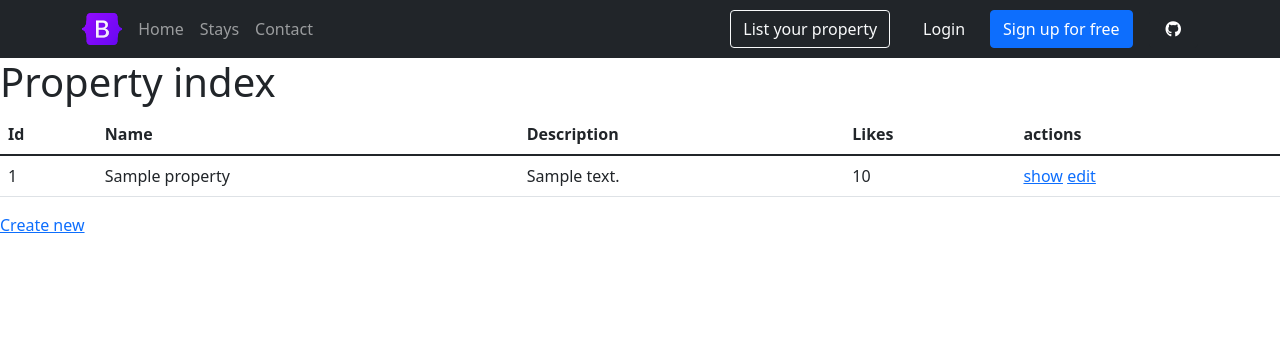
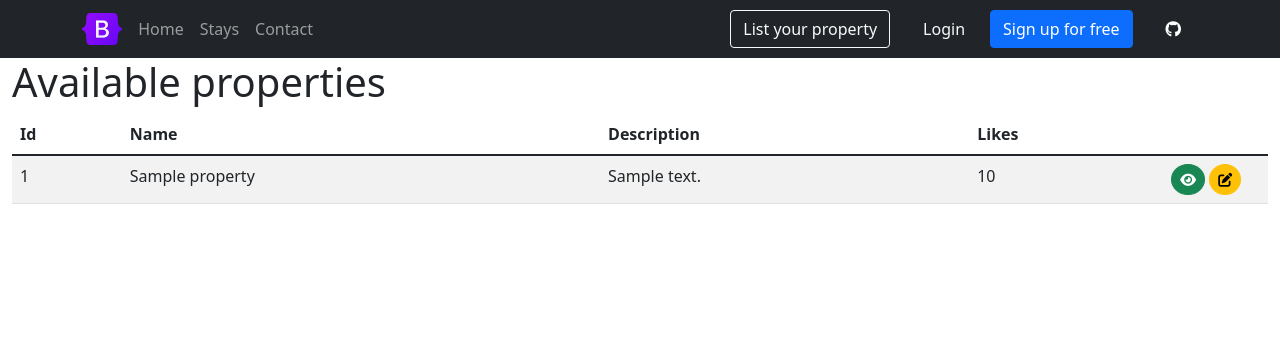
Before and after one commit to AlexBirchi/Basic-Booking-System, a Symfony app: template templates/property/index.html.twig in a window 1280 px wide. Shown: the top 358 px of the page. Run offline with Twig, Linux system fonts and the light colour scheme; the template is opened without the code that fills it: most values are stand-ins (such as "Sample title", 1, 10 or a date in 2020); some libraries are stand-ins or nearby versions.

Commit message:
Added authentication check for new/edit/delete room/property and changed some layout elements

```diff
--- a/src/Controller/PropertyController.php
+++ b/src/Controller/PropertyController.php
@@ -25,6 +25,8 @@ class PropertyController extends AbstractController
     #[Route('/new', name: 'property_new', methods: ['GET', 'POST'])]
     public function new(Request $request, EntityManagerInterface $entityManager): Response
     {
+        $this->denyAccessUnlessGranted('IS_AUTHENTICATED_FULLY');
+
         $property = new Property();
         $form = $this->createForm(PropertyType::class, $property);
         $form->handleRequest($request);
@@ -53,6 +55,8 @@ class PropertyController extends AbstractController
     #[Route('/{id}/edit', name: 'property_edit', methods: ['GET', 'POST'])]
     public function edit(Request $request, Property $property, EntityManagerInterface $entityManager): Response
     {
+        $this->denyAccessUnlessGranted('IS_AUTHENTICATED_FULLY');
+
         $form = $this->createForm(PropertyType::class, $property);
         $form->handleRequest($request);
 
@@ -71,6 +75,8 @@ class PropertyController extends AbstractController
     #[Route('/{id}', name: 'property_delete', methods: ['POST'])]
     public function delete(Request $request, Property $property, EntityManagerInterface $entityManager): Response
     {
+        $this->denyAccessUnlessGranted('IS_AUTHENTICATED_FULLY');
+
         if ($this->isCsrfTokenValid('delete'.$property->getId(), $request->request->get('_token'))) {
             $entityManager->remove($property);
             $entityManager->flush();
--- a/src/Controller/RoomController.php
+++ b/src/Controller/RoomController.php
@@ -27,6 +27,8 @@ class RoomController extends AbstractController
     #[Route('/new/{id}', name: 'room_new', methods: ['GET', 'POST'])]
     public function new(Request $request, EntityManagerInterface $entityManager, Property $property): Response
     {
+        $this->denyAccessUnlessGranted('IS_AUTHENTICATED_FULLY');
+
         $room = new Room();
         $form = $this->createForm(RoomType::class, $room);
         $form->handleRequest($request);
@@ -64,6 +66,8 @@ class RoomController extends AbstractController
     #[Route('/{id}/edit', name: 'room_edit', methods: ['GET', 'POST'])]
     public function edit(Request $request, Room $room, EntityManagerInterface $entityManager): Response
     {
+        $this->denyAccessUnlessGranted('IS_AUTHENTICATED_FULLY');
+
         $form = $this->createForm(RoomType::class, $room);
         $form->handleRequest($request);
 
@@ -82,6 +86,8 @@ class RoomController extends AbstractController
     #[Route('/{id}', name: 'room_delete', methods: ['POST'])]
     public function delete(Request $request, Room $room, EntityManagerInterface $entityManager): Response
     {
+        $this->denyAccessUnlessGranted('IS_AUTHENTICATED_FULLY');
+
         if ($this->isCsrfTokenValid('delete'.$room->getId(), $request->request->get('_token'))) {
             $entityManager->remove($room);
             $entityManager->flush();
--- a/src/Controller/SecurityController.php
+++ b/src/Controller/SecurityController.php
@@ -41,9 +41,9 @@ class SecurityController extends AbstractController
     #[Route('/login', name: 'app_login')]
     public function login(AuthenticationUtils $authenticationUtils): Response
     {
-        // if ($this->getUser()) {
-        //     return $this->redirectToRoute('index');
-        // }
+         if ($this->getUser()) {
+             return $this->redirectToRoute('property_index');
+         }
 
         $error = $authenticationUtils->getLastAuthenticationError();
         $lastUsername = $authenticationUtils->getLastUsername();
--- a/templates/base.html.twig
+++ b/templates/base.html.twig
@@ -62,12 +62,17 @@
                         <a type="button" href="{{ path('property_new') }}" class="btn btn-outline-light me-3">
                             List your property
                         </a>
+                        {% if app.user %}
+                            <div class="text-light">You are logged in as <strong>{{ app.user.email }}</strong>,</div>&nbsp
+                            <a href="{{ path('app_logout') }}">Logout</a>&nbsp
+                        {% else %}
                             <a type="button" href="{{ path('app_login') }}" class="btn btn-link px-3 me-2 text-light" style="text-decoration: none">
                                 Login
                             </a>
                             <a type="button" href="{{ path('app_register') }}" class="btn btn-primary me-3">
                                 Sign up for free
                             </a>
+                        {% endif %}
                         <a
                                 class="btn btn-dark px-3"
                                 href="https://github.com/AlexBirchi"
--- a/templates/home/index.html.twig
+++ b/templates/home/index.html.twig
@@ -28,7 +28,7 @@
             <h1>Welcome!</h1>
             <p class="lead">Lorem ipsum dolor sit amet, consectetur adipisicing elit. Aliquid asperiores dicta eum facere illum, ipsam iste minima nam odio quaerat repellat similique tempora totam? Accusamus, enim inventore! Minima, optio porro!</p>
             <p class="lead">
-                <a href="#" class="btn btn-lg btn-secondary fw-bold border-white bg-white">Explore</a>
+                <a href="{{ path('property_index') }}" class="btn btn-lg btn-secondary fw-bold border-white bg-white">Explore</a>
             </p>
         </main>
 
--- a/templates/property/index.html.twig
+++ b/templates/property/index.html.twig
@@ -3,16 +3,17 @@
 {% block title %}Property index{% endblock %}
 
 {% block body %}
-    <h1>Property index</h1>
+    <div class="container-fluid">
+        <h1>Available properties</h1>
 
-    <table class="table">
+        <table id="dataTable" class="table table-striped" style="width:100%">
             <thead>
                 <tr>
                     <th>Id</th>
                     <th>Name</th>
                     <th>Description</th>
                     <th>Likes</th>
-                <th>actions</th>
+                    <th class="col-1"></th>
                 </tr>
             </thead>
             <tbody>
@@ -23,8 +24,8 @@
                     <td>{{ property.description }}</td>
                     <td>{{ property.likes }}</td>
                     <td>
-                    <a href="{{ path('property_show', {'id': property.id}) }}">show</a>
-                    <a href="{{ path('property_edit', {'id': property.id}) }}">edit</a>
+                        <a href="{{ path('property_show', {'id': property.id}) }}" class="rounded-circle btn btn-success btn-sm"><i class="fas fa-eye"></i></a></a>
+                        <a href="{{ path('property_edit', {'id': property.id}) }}" class="rounded-circle btn btn-warning btn-sm"><i class="fas fa-edit"></i></a>
                     </td>
                 </tr>
             {% else %}
@@ -34,6 +35,5 @@
             {% endfor %}
             </tbody>
         </table>
-
-    <a href="{{ path('property_new') }}">Create new</a>
+    </div>
 {% endblock %}
--- a/templates/property/new.html.twig
+++ b/templates/property/new.html.twig
@@ -3,9 +3,11 @@
 {% block title %}New Property{% endblock %}
 
 {% block body %}
+<div class="container-fluid">
     <h1>Create new Property</h1>
 
     {{ include('property/_form.html.twig') }}
 
     <a href="{{ path('property_index') }}">back to list</a>
+</div>
 {% endblock %}
--- a/templates/room/new.html.twig
+++ b/templates/room/new.html.twig
@@ -3,9 +3,11 @@
 {% block title %}New Room{% endblock %}
 
 {% block body %}
+<div class="container-fluid">
     <h1>Create new Room</h1>
 
     {{ include('room/_form.html.twig') }}
 
     <a href="{{ path('room_index') }}">back to list</a>
+</div>
 {% endblock %}
```
Also changed, not shown: templates/property/show.html.twig (+7 -7 lines), 1 other file. Lines whose indentation alone changed are shown as unchanged.
